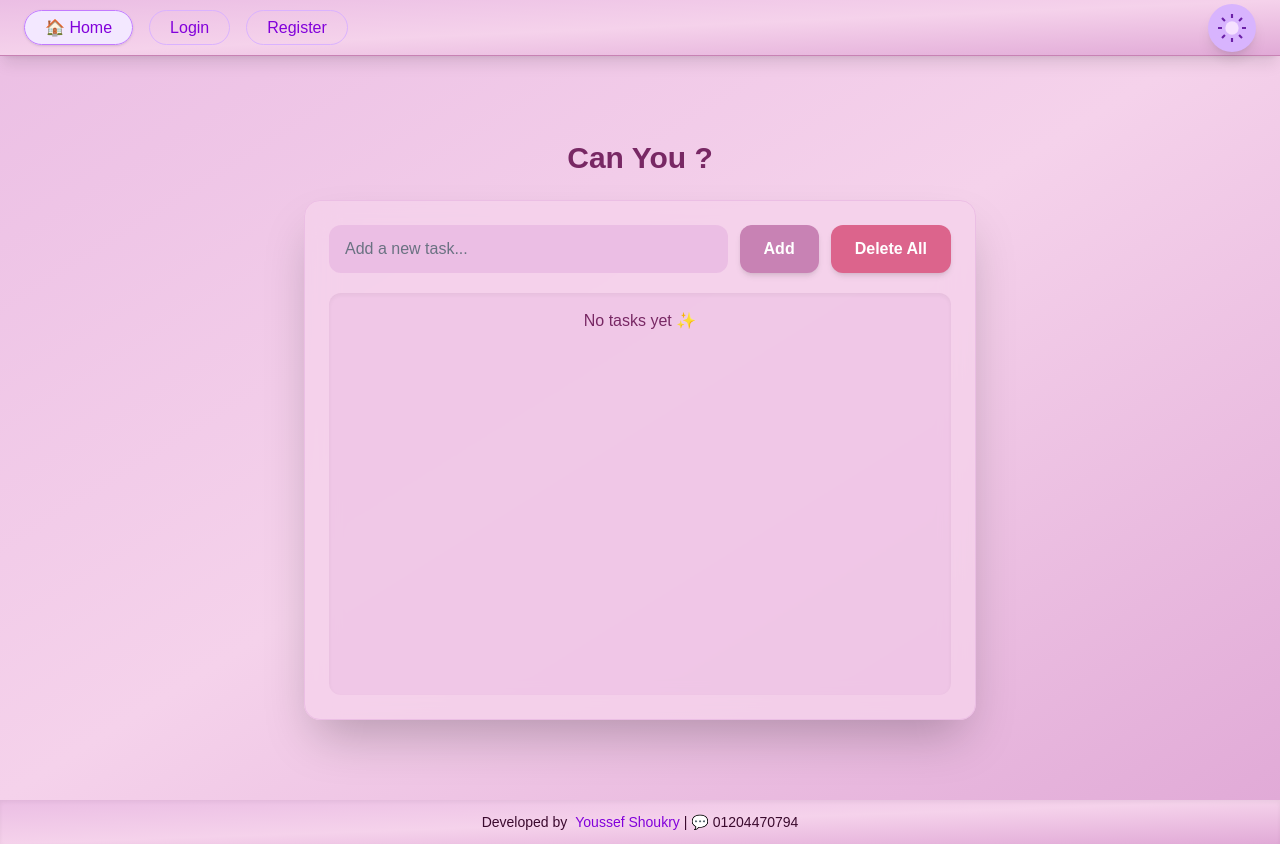
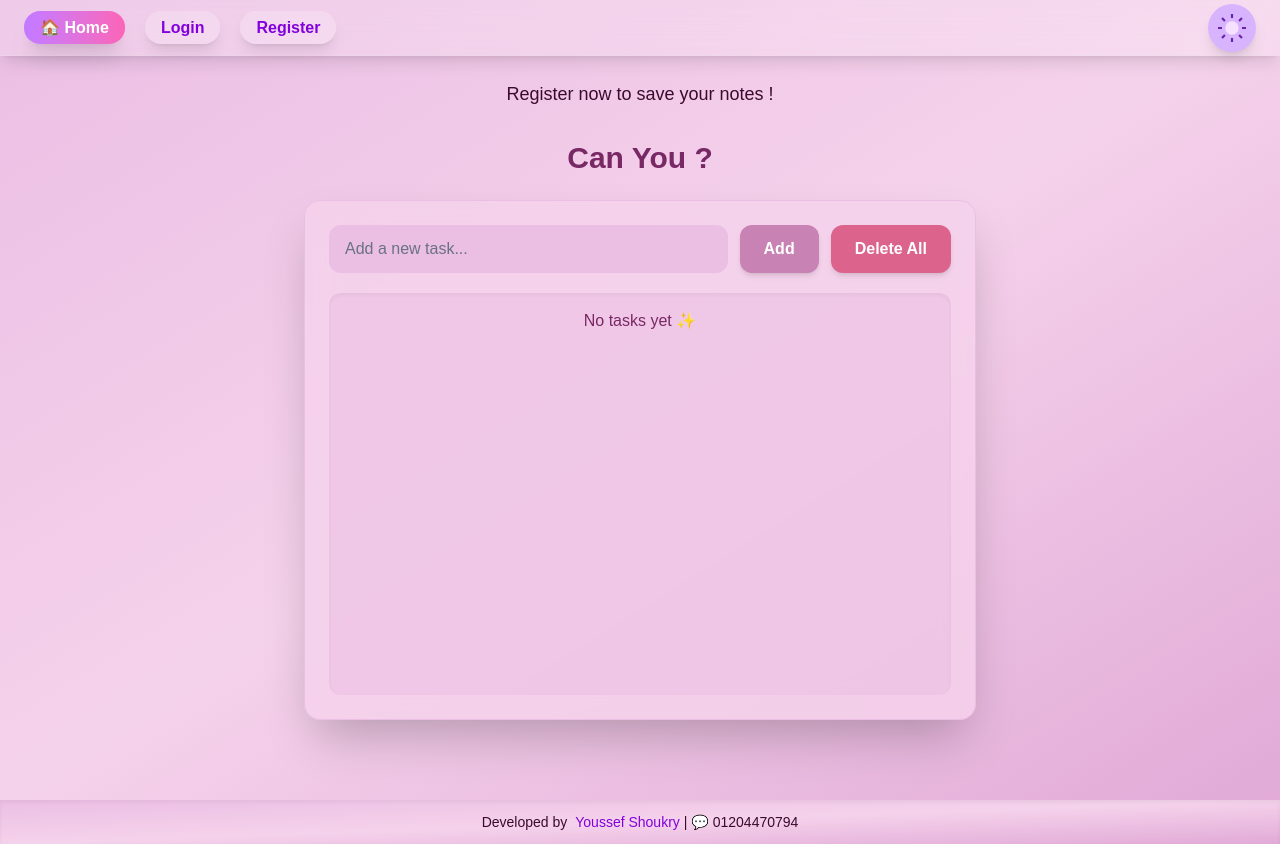
Before and after one commit to youssefshoukry1/To-do-List, a Next.js app: page / in a window 1280 px wide. Built offline with nearby package versions, Linux system fonts and the light colour scheme.

Commit message:
update project

```diff
--- a/src/app/Navbar/Navbar.tsx
+++ b/src/app/Navbar/Navbar.tsx
@@ -11,14 +11,6 @@ export default function Navbar() {
   const pathname = usePathname();
   const router = useRouter();
 
-const handleMood = () => {
-  const newMood = mood === "dark" ? "light" : "dark";
-  setMood(newMood);
-
-  document.body.classList.remove("bg-light", "bg-dark"); // شيل القديم
-  document.body.classList.add(newMood === "light" ? "bg-light" : "bg-dark"); // ضيف الجديد
-};
-
   function logOut() {
     localStorage.removeItem("userToken");
     setLogin(null);
@@ -27,75 +19,92 @@ const handleMood = () => {
 
   const links = [
     { href: "/", label: "🏠 Home" },
-    { href: "/Login", label: " Login" },
-    { href: "/Register", label: " Register" },
+    { href: "/Login", label: "Login" },
+    { href: "/Register", label: "Register" },
   ];
 
   return (
-<motion.nav
-  initial={{ y: -80, opacity: 0 }}
-  animate={{ y: 0, opacity: 1 }}
-  transition={{ duration: 0.8, ease: "easeOut" }}
-  className={`fixed top-0 left-0 w-full px-4 sm:px-6 flex items-center justify-between z-50 backdrop-blur-md border-b shadow-lg transition-colors duration-500 ${
+    <nav
+      className={`fixed top-0 left-0 w-full px-4 sm:px-6 flex items-center justify-between z-50 backdrop-blur-lg border-b border-gray-200/20 shadow-lg transition-colors duration-500 ${
         mood === "light"
-      ? "bg-gradient-to-br from-[rgb(235,190,228)] via-[rgb(245,210,235)] to-[rgb(225,170,215)] border-[rgb(200,130,180)] text-[#3b0a2e]"
-      : "bg-[#121212]/80 border-[#2A2A2A] text-gray-200"
+          ? "bg-white/20 text-purple-700"
+          : "bg-gray-900/30 text-gray-200"
       }`}
       style={{ height: "3.5rem" }}
     >
-  {/* Links + Buttons */}
-  <ul className="flex gap-2 sm:gap-4 items-center font-medium">
+      {/* Links Buttons */}
+      <ul className="flex gap-3 sm:gap-5 items-center font-medium">
+        {!isLogin &&
+          links.map((link, index) => (
+            <motion.li
+              key={link.href}
+              initial={{ y: -20, opacity: 0 }}
+              animate={{ y: 0, opacity: 1 }}
+              transition={{
+                duration: 0.5,
+                type: "spring",
+                stiffness: 150,
+                damping: 18,
+                delay: 0.2 + index * 0.1,
+              }}
+              whileHover={{
+                scale: 1.05,
+                boxShadow: mood === "light" ? "0 8px 25px rgba(255,100,255,0.35)" : "0 8px 25px rgba(0,0,0,0.3)",
+              }}
+              whileTap={{ scale: 0.95 }}
+            >
+              <Link
+                href={link.href}
+                className={`px-4 py-2 rounded-2xl transition-all duration-300 font-semibold ${
+                  pathname === link.href
+                    ? mood === "light"
+                      ? "bg-gradient-to-r from-purple-400 to-pink-400 text-white shadow-xl"
+                      : "bg-gradient-to-r from-purple-700 to-indigo-800 text-white shadow-md"
+                    : mood === "light"
+                    ? "bg-white/20 backdrop-blur-md text-purple-700 hover:bg-gradient-to-r from-purple-400 to-pink-400 hover:text-white shadow-lg"
+                    : "bg-gray-800/50 text-gray-200 hover:bg-gray-700/60 hover:text-white shadow-inner"
+                }`}
+              >
+                {link.label}
+              </Link>
+            </motion.li>
+          ))}
+
         {isLogin && (
-<motion.li whileHover={{ scale: 1.05 }} whileTap={{ scale: 0.95 }}>
+          <motion.li
+            initial={{ y: -20, opacity: 0 }}
+            animate={{ y: 0, opacity: 1 }}
+            transition={{ duration: 0.5, type: "spring", stiffness: 150, damping: 18, delay: 0.2 }}
+            whileHover={{
+              scale: 1.05,
+              boxShadow: mood === "light" ? "0 8px 25px rgba(255,100,255,0.35)" : "0 8px 25px rgba(0,0,0,0.3)",
+            }}
+            whileTap={{ scale: 0.95 }}
+          >
             <button
               onClick={logOut}
-    className={`px-3 sm:px-4 md:px-5 py-1.5 sm:py-2 rounded-full transition-all duration-300 shadow-md text-xs sm:text-sm md:text-base
-      ${
+              className={`px-4 py-2 rounded-2xl transition-all duration-300 font-semibold ${
                 mood === "light"
-          ? "bg-[#d8b4fe] hover:shadow-purple-300/60"
-          : "bg-gradient-to-r from-red-500 to-red-700 text-white hover:shadow-red-500/30"
+                  ? "bg-white/20 backdrop-blur-md text-purple-700 hover:bg-gradient-to-r from-purple-400 to-pink-400 hover:text-white shadow-lg"
+                  : "bg-gray-800/50 text-gray-200 hover:bg-gray-700/60 hover:text-white shadow-inner"
               }`}
             >
               Logout
             </button>
           </motion.li>
         )}
-
-    {!isLogin &&
-      links.map((link) => (
-        <motion.li
-          key={link.href}
-          whileHover={{ y: -2, scale: 1.05 }}
-          whileTap={{ scale: 0.95 }}
-        >
-<Link
-  href={link.href}
-  className={`px-3 sm:px-4 md:px-5 py-1.5 sm:py-2 rounded-full transition-all duration-300 text-xs sm:text-sm md:text-base ${
-    pathname === link.href
-      ? mood === "light"
-        ? "bg-[#f3e8ff] border border-purple-400 text-purple-700 shadow-sm hover:bg-purple-500 hover:text-white"
-        : "bg-gradient-to-r from-purple-700 to-indigo-800 text-white shadow-md hover:shadow-indigo-500/40"
-      : mood === "light"
-      ? "text-purple-700 border border-purple-300 hover:bg-purple-500 hover:text-white hover:border-purple-500"
-      : "text-gray-300 hover:text-white hover:bg-gray-700/40"
-  }`}
->
-  {link.label}
-</Link>
-        </motion.li>
-      ))}
       </ul>
 
-  {/* Mode Toggle */}
+      {/* Mood Toggle - شكلها زي قبل */}
       <motion.button
         onClick={() => {
           const newMood = mood === "light" ? "dark" : "light";
           setMood(newMood);
-    localStorage.setItem("mood", newMood); // ✅ يخزن الجديد ويشيل القديم
+          localStorage.setItem("mood", newMood);
         }}
         className={`w-9 h-9 sm:w-10 sm:h-10 md:w-12 md:h-12 flex items-center justify-center rounded-full shadow-lg relative overflow-hidden transition-colors duration-500 ${
           mood === "light"
-      ? "bg-[#d8b4fe] hover:shadow-purple-300/60" // 🎨 موف فاتح ثابت
+            ? "bg-[#d8b4fe] hover:shadow-purple-300/60"
             : "bg-gradient-to-br from-gray-700 to-gray-900 hover:shadow-indigo-500/50"
         }`}
       >
@@ -111,11 +120,7 @@ const handleMood = () => {
               exit={{ y: 10, opacity: 0, scale: 0.7 }}
               transition={{ duration: 0.5, type: "spring", stiffness: 120 }}
             >
-        {/* الشمس (موف فاتح ثابت) */}
               <circle cx="12" cy="12" r="5" fill="#f5e1ff" />
-        {/* tailwind: purple-100 تقريبًا */}
-
-        {/* الأشعة */}
               <g stroke="#6b21a8" strokeWidth="1.6">
                 <line x1="12" y1="1.5" x2="12" y2="4.5" />
                 <line x1="12" y1="19.5" x2="12" y2="22.5" />
@@ -144,6 +149,6 @@ const handleMood = () => {
           )}
         </AnimatePresence>
       </motion.button>
-</motion.nav>
+    </nav>
   );
 }
--- a/src/app/page.tsx
+++ b/src/app/page.tsx
@@ -5,10 +5,10 @@ import React, { useContext, useEffect, useState } from "react";
 import { motion } from "framer-motion";
 
 export default function Home() {
-  const { isLogin } = useContext(UserContext);
+  const { isLogin, mood } = useContext(UserContext);
   const [task, setTask] = useState("");
   const [tasks, setTasks] = useState<{ text: string; completed: boolean }[]>([]);
-const {mood} = useContext(UserContext)
+
 
   // تحميل المهام من localStorage
   useEffect(() => {
@@ -55,12 +55,25 @@ const {mood} = useContext(UserContext)
 
   return (
 <section
-  className={`p-4 sm:p-6 flex flex-col justify-center items-center min-h-screen transition-all duration-500 ${
+  className={`p-4 sm:p-6 pt-24 flex flex-col justify-center items-center min-h-screen transition-all duration-500 ${
     mood === "light"
       ? "bg-gradient-to-br from-[rgb(235,190,228)] via-[rgb(245,210,235)] to-[rgb(225,170,215)] text-[#3b0a2e]"
       : "bg-gradient-to-b from-[#121212] to-[#1E1E1E] text-gray-200"
-  }`}
->
+  }`} >{
+  !isLogin && (
+    <motion.p
+      initial={{ opacity: 0, y: -10 }}
+      animate={{ opacity: 1, y: 0 }}
+      transition={{ duration: 1.2 }}
+      className="absolute top-28 sm:top-20 md:top-20 left-1/2 -translate-x-1/2 text-center text-sm sm:text-base md:text-lg px-4"
+    >
+      Register now to save your notes !
+    </motion.p>
+  )
+}
+
+
+
   {/* العنوان */}
   <motion.h1
     initial={{ opacity: 0, y: -20 }}
```
Lines whose indentation alone changed are shown as unchanged.
